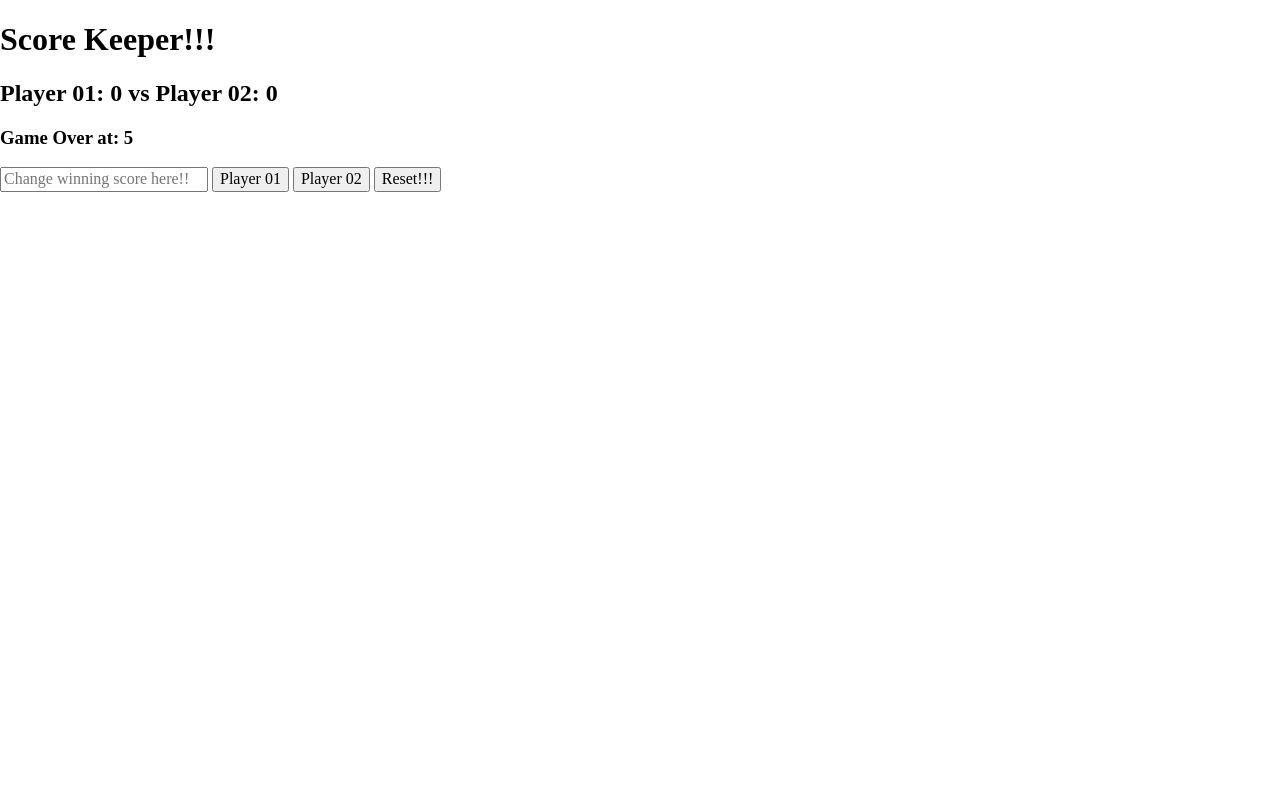
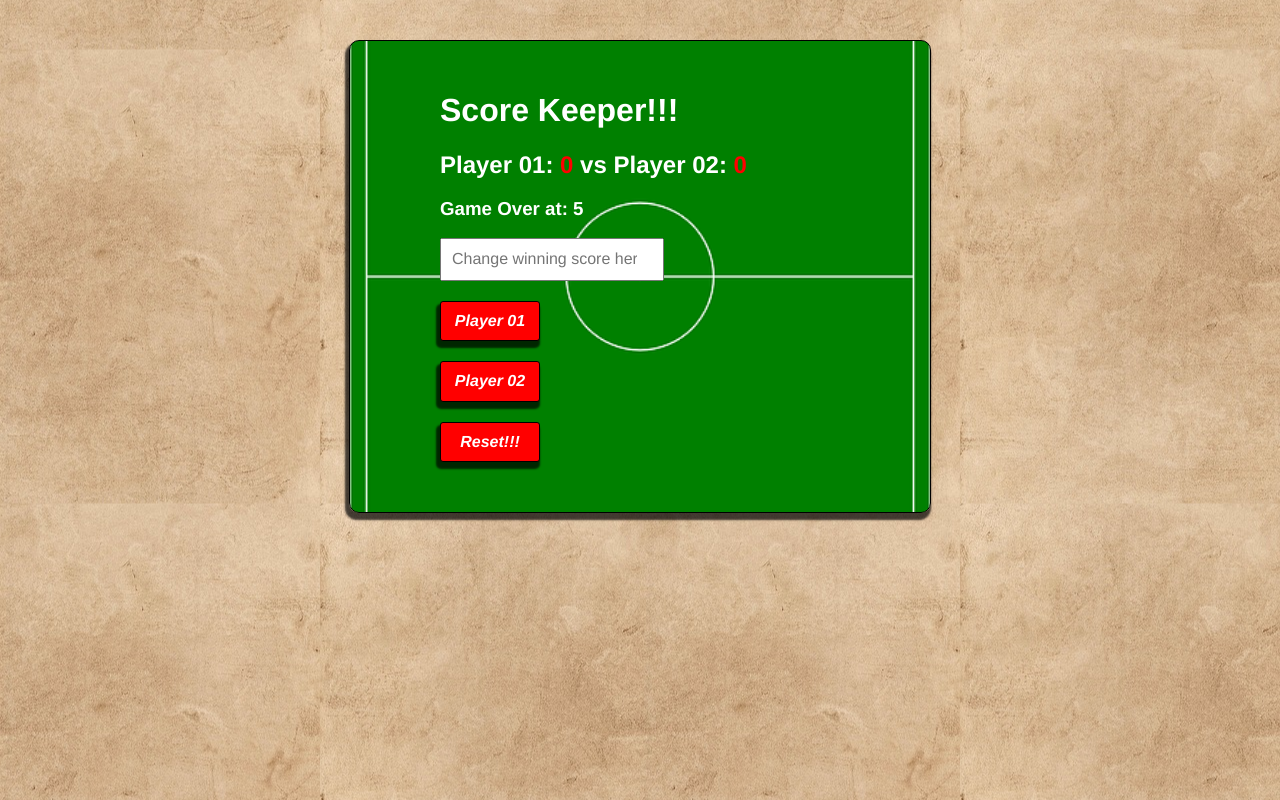
Before and after one commit to chy-upwork/scoring-calc, a plain HTML site: page index.html in a window 1280 px wide. Drawn offline with Linux system fonts and the light colour scheme.

Commit message:
Update index.html

```diff
--- a/index.html
+++ b/index.html
@@ -4,7 +4,7 @@
 				<meta charset="utf-8">
 				<meta name="viewport" content="width=device-width, initial-scale=1.0">
 				<link rel="stylesheet" href="normalize.css">
-				<link rel="stylesheet" href="style.css">
+				<link rel="stylesheet" href="scoring.css">
 				<title>Score</title>
 </head>
 
```
